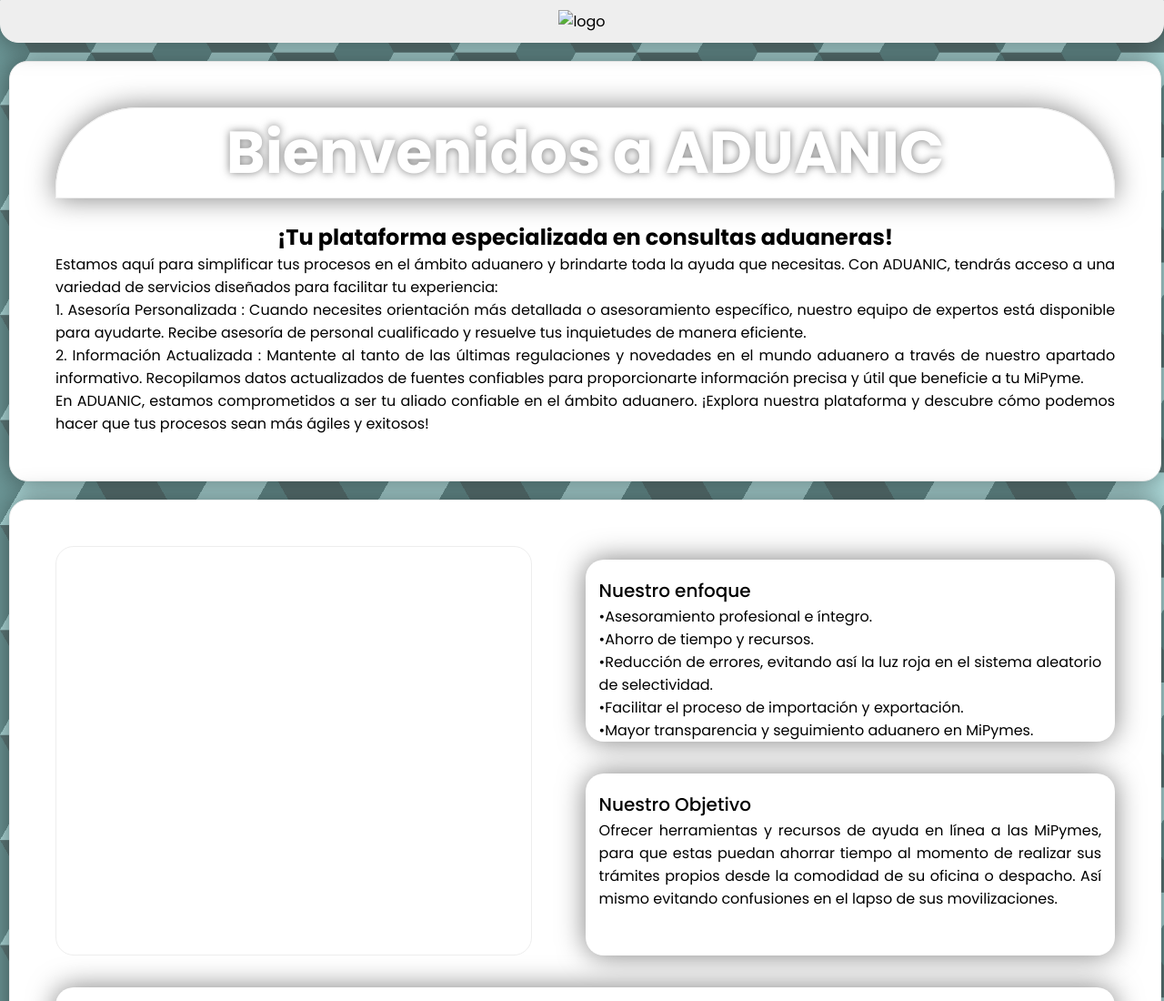
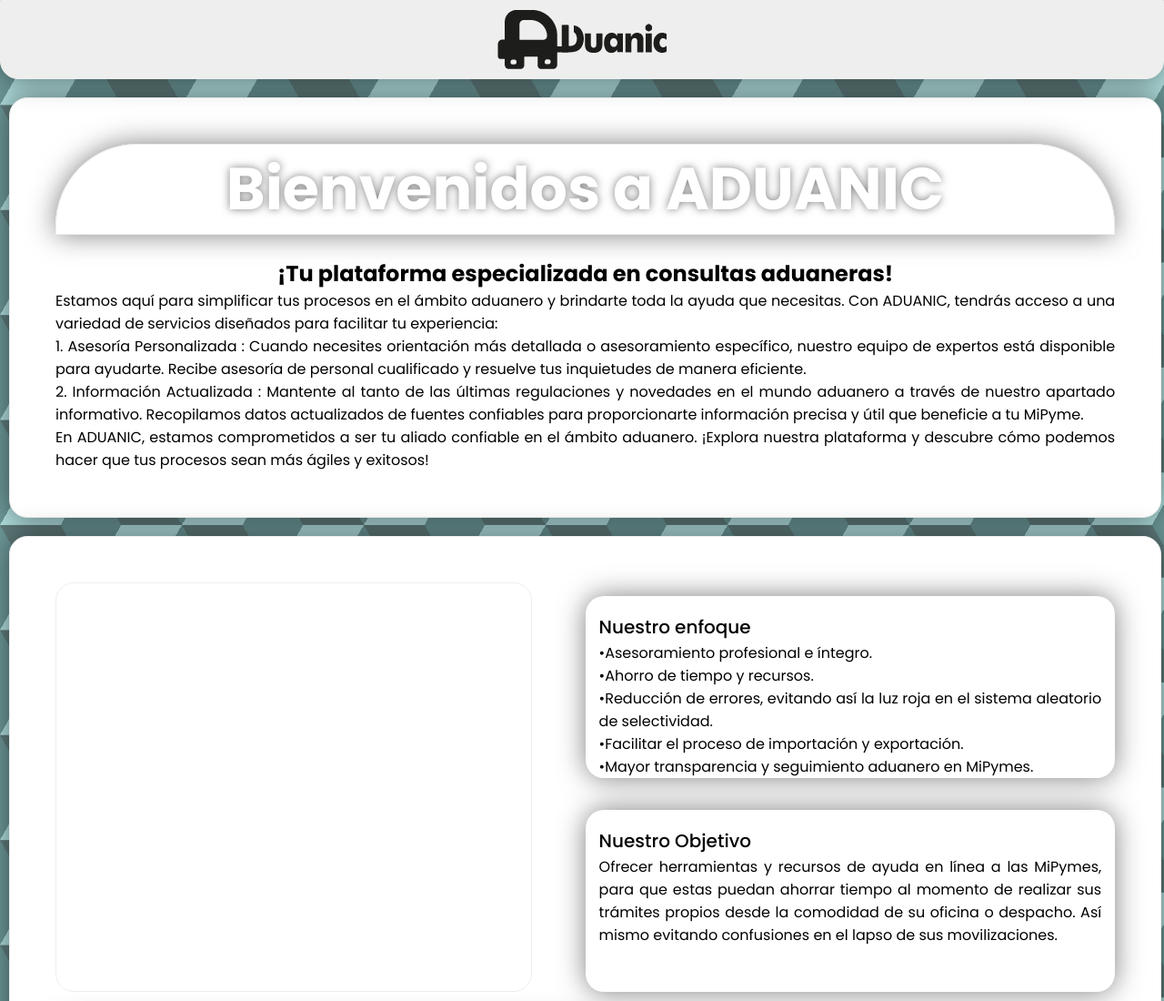
Before and after one commit to DELIRIUS-d/ADUANIC_TEST, a plain HTML site: page index.html in a window 1280 px wide. Shown: the top 1100 px of the page at 91% size. Drawn offline with Linux system fonts and the light colour scheme; a web font is replaced by a local one.

Commit message:
Update index.html

```diff
--- a/index.html
+++ b/index.html
@@ -8,7 +8,7 @@
 </head>
 <body>
     <header class="home-header">
-        <img src="imagenes/1/2/PNG/Recurso 155PNG.png" alt="logo" class="logo">
+        <img src="Recurso 155PNG.png" alt="logo" class="logo">
     </header>
 <div class="container"></div>
     <section class="seccion1">
```
